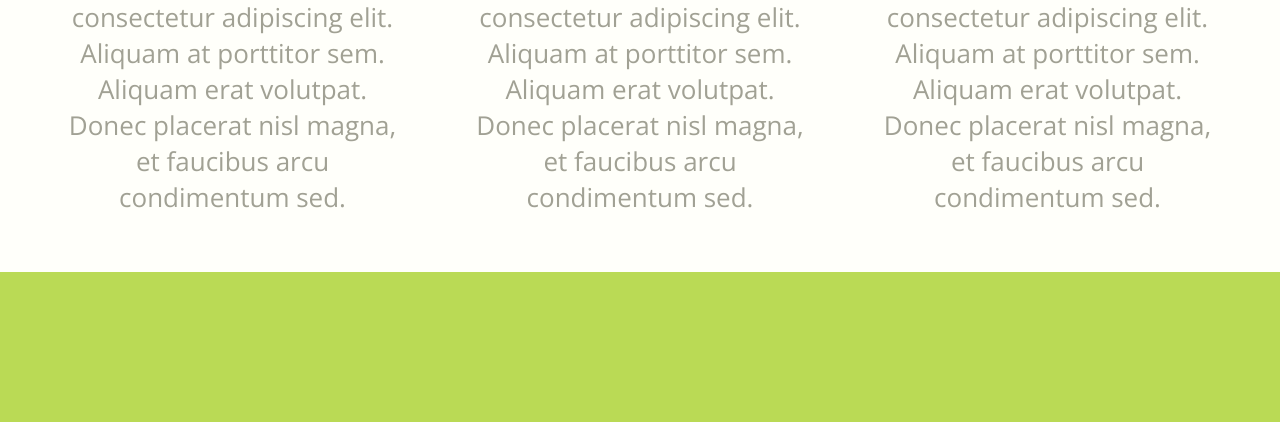
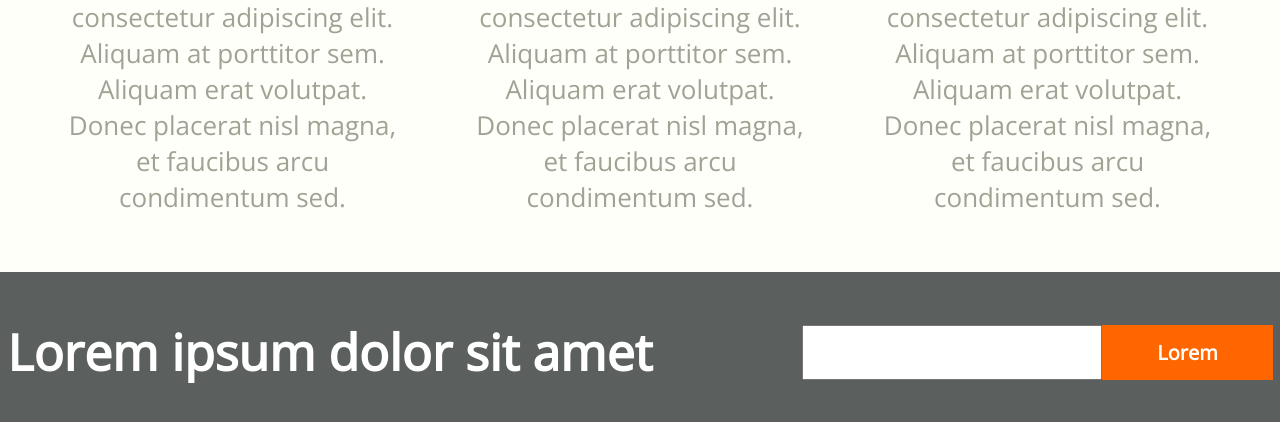
Before and after one commit to olawwska/Zaplanuj_jedzonko, a website: page development/index.html in a window 1280 px wide. Shown: the part 460-882 px from the top of the page. Before the commit the page ends 800 px from the top, so only its background shows below. Drawn offline with nearby package versions, Linux system fonts and the light colour scheme; files that its build step writes are made by us from their sources; a web font is replaced by a local one.

Commit message:
add_newsletter

```diff
--- a/development/index.html
+++ b/development/index.html
@@ -54,8 +54,10 @@
         </div>
       </div>
     </section>
-    <section>
-      <!-- newsletter -->
+    <section class="section-newsletter container">
+      <h3>Lorem ipsum dolor sit amet</h3>
+      <input type="text">
+      <button>Lorem</button>
     </section>
     <section id="about">
       <!-- aobut me -->
--- a/development/scss/partials/_section.scss
+++ b/development/scss/partials/_section.scss
@@ -20,3 +20,32 @@
     }
   }
 }
+
+.section-newsletter {
+  background: $navSide-color;
+  display: flex;
+  font-family: $text-font;
+  color: $whiteFont-color;
+  line-height: 160px;
+  justify-content: center;
+  align-items: center;
+
+  h3 {
+    font-size: 50px;
+  }
+
+  input {
+    margin-left: 150px;
+    height: 55px;
+    width: 300px;
+  }
+
+  button {
+    font-size: 20px;
+    padding: 14px 55px;
+    background-color: $highlights-color;
+    color: white;
+    font-weight: 900;
+    border: none;
+  }
+}
```
